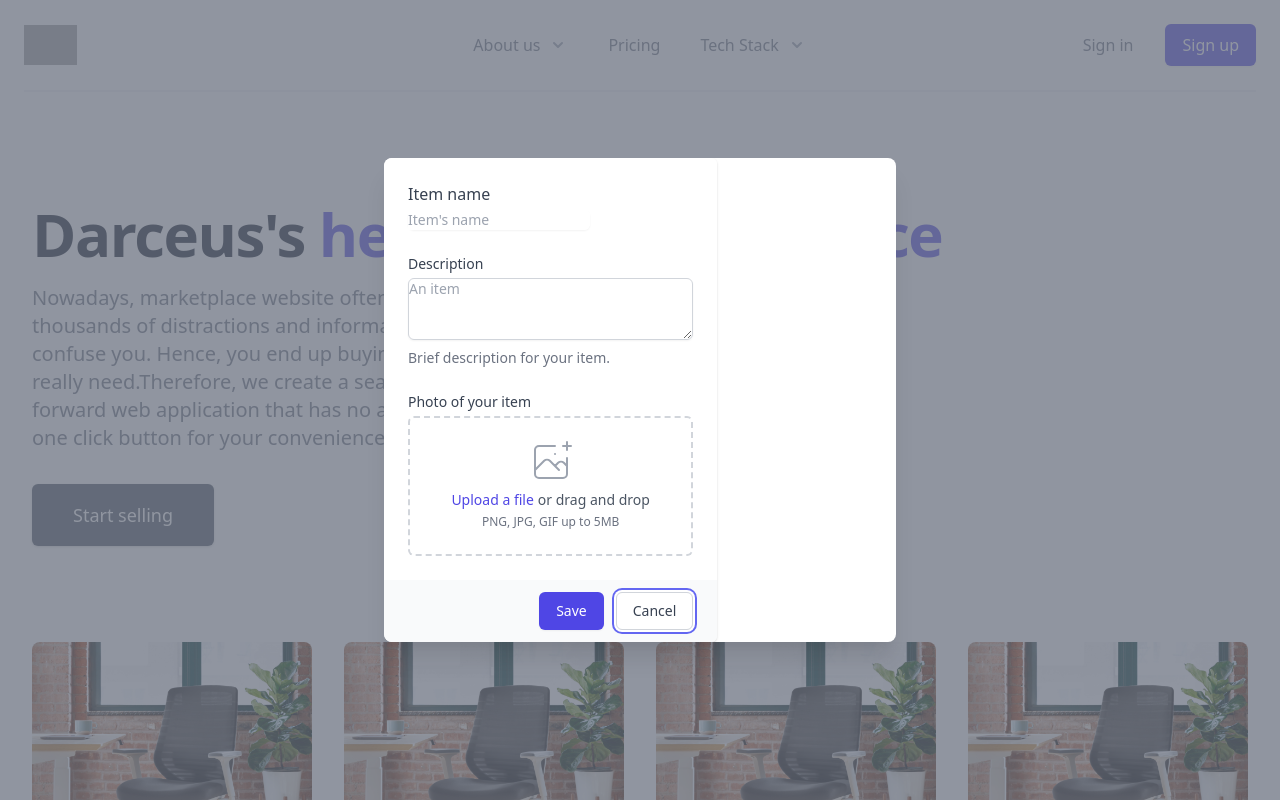
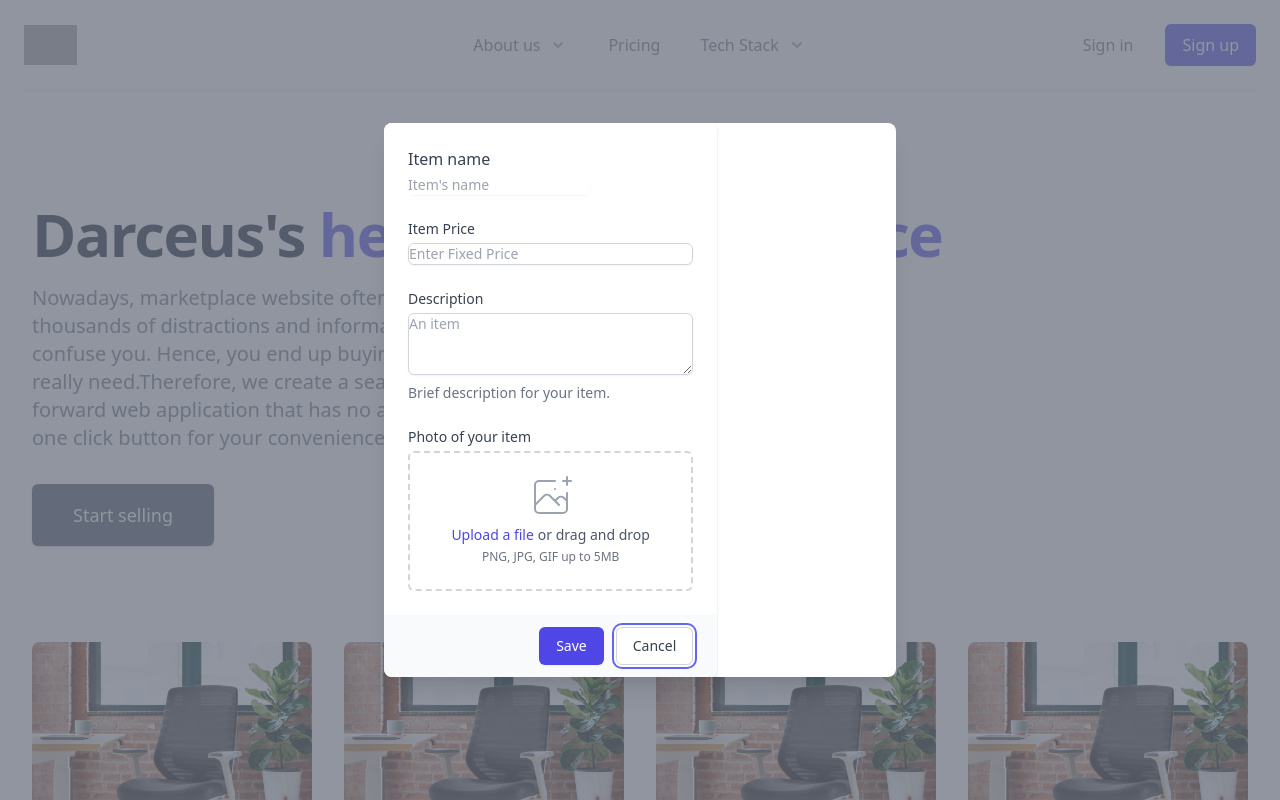
Before and after one commit to kashmafia/project2-darceus, a React (Create React App) app: page / in a window 1280 px wide. Both pictures are taken after a click on the button "Start selling". Shown: the top 800 px of the page. Built offline with nearby package versions, Linux system fonts and the light colour scheme; grey boxes are pictures that could not be loaded.

Commit message:
Added price input field

```diff
--- a/src/components/SellerForm.js
+++ b/src/components/SellerForm.js
@@ -5,6 +5,7 @@ const formReducer = (state, event) => {
    if(event.reset){
        return {
            company_website: '',
+           price: 0,
            about: '',
 
        }
@@ -101,7 +102,7 @@ export default function SellerForm(props) {
                    <div className="shadow sm:rounded-md sm:overflow-hidden">
                    <div className="px-4 py-5 bg-white space-y-6 sm:p-6">
                    <div className="grid grid-cols-3 gap-6">
-                     <div className="col-span-3 md:col-span-2">
+                    <div className="col-span-3 md:col-span-2">
 
                        <label htmlFor="company_website" className="block text-md font-medium text-gray-700">
                          Item name
@@ -120,6 +121,25 @@ export default function SellerForm(props) {
                        </div>
                      </div>
                    </div>
+
+                   <div>
+                     <label htmlFor="price" className="block text-sm font-medium text-gray-700">
+                       Item Price
+                     </label>
+
+                     <div className="mt-1">
+                       <input
+                         type="text"
+                         id="price"
+                         name="price"
+                         className="shadow-sm focus:ring-indigo-500 focus:border-indigo-500 mt-1 block w-full sm:text-sm border border-gray-300 rounded-md"
+                         placeholder="Enter Fixed Price"
+                         onChange={handleChange}
+                         value={formData.price || ''}
+                       />
+                     </div>
+                   </div>
+
 
                    <div>
                      <label htmlFor="about" className="block text-sm font-medium text-gray-700">
```
